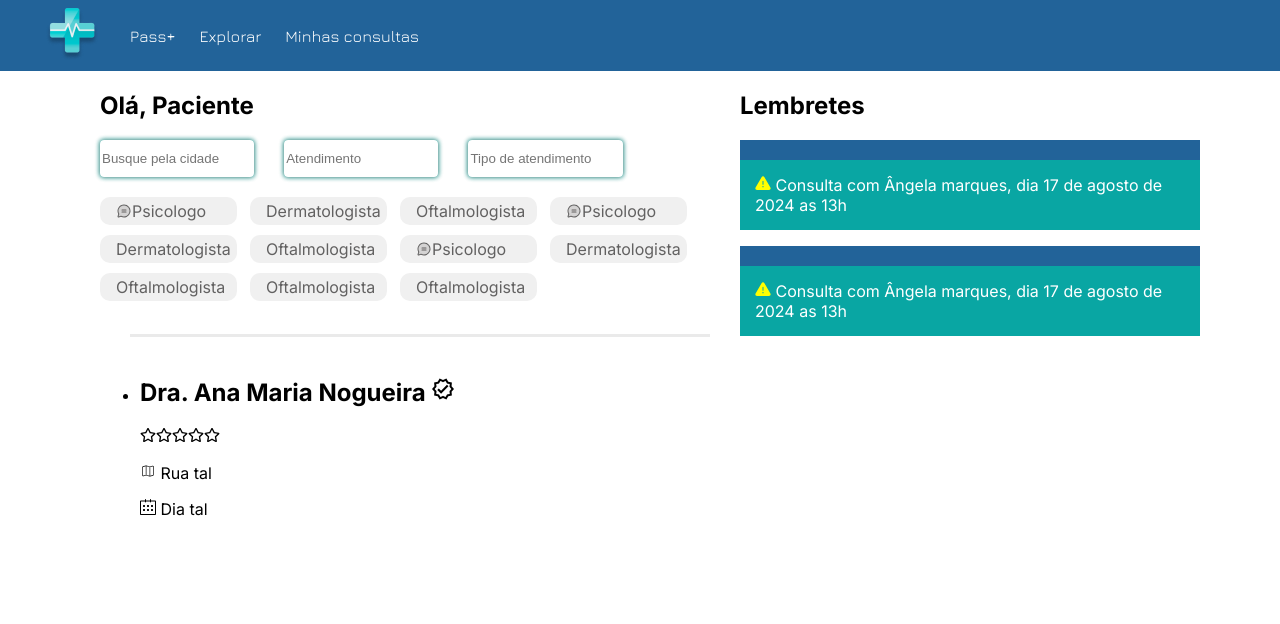
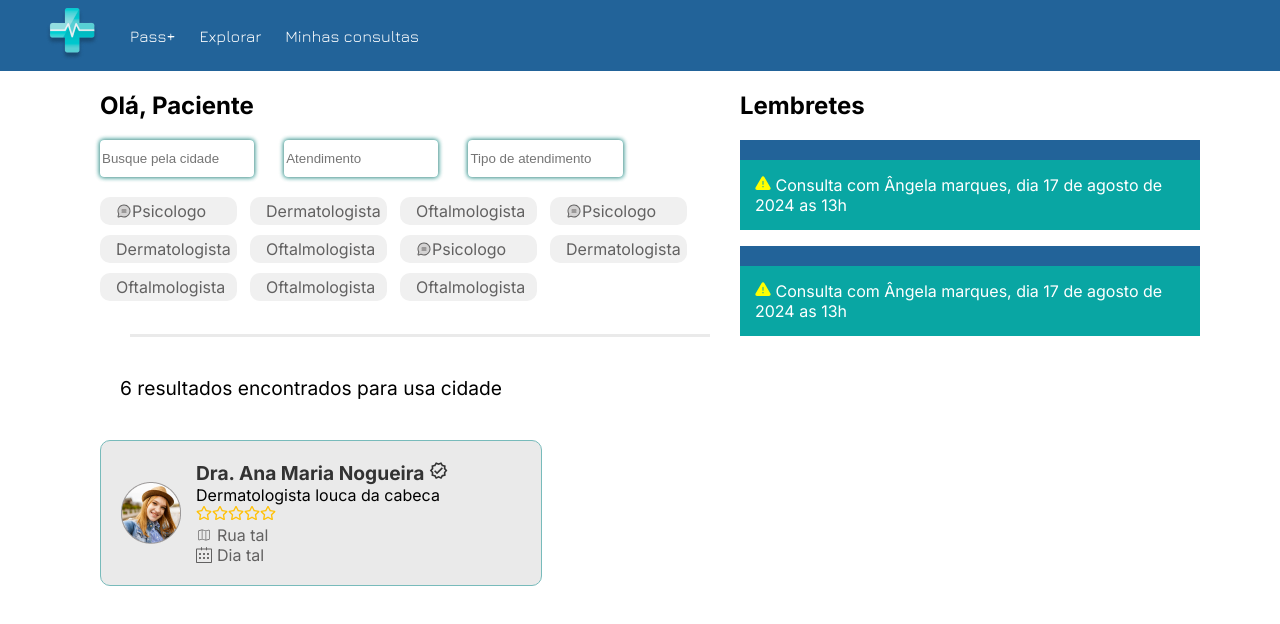
Before and after one commit to Guilherme549/Pass-, a React (Create React App) app in the folder pass/: page /search in a window 1280 px wide. Shown: the top 624 px of the page. Built offline with nearby package versions, Linux system fonts and the light colour scheme.

Commit message:
Estilizando a DoctorsUL (pagina search finalizada)

```diff
--- a/pass/src/UserList/DoctorsUL.jsx
+++ b/pass/src/UserList/DoctorsUL.jsx
@@ -3,19 +3,22 @@ import { FaRegStar } from "react-icons/fa";
 import { MdOutlineVerified } from "react-icons/md";
 import { CiMap } from "react-icons/ci";
 import { SlCalender } from "react-icons/sl";
-
+import styles from './DoctorsUL.module.css'
+import ana from './../img/ana.png'
 
 export default function DoctorsUL(){
     return (
-        <ul>
-            <li>
-                <div>
-                    <h2>
+        <ul className={styles.doctorsList}>
+            <li className={styles.doctorItem}>
+                <img src={ana} alt="Doctor Profile" /> {/* Adicione o caminho para sua imagem */}
+                <div className={styles.doctorInfo}>
+                    <h2 className={styles.doctorName}>
                         Dra. Ana Maria Nogueira <span><MdOutlineVerified /></span>
                     </h2>
-                    <p><FaRegStar /><FaRegStar /><FaRegStar /><FaRegStar /><FaRegStar /></p>
-                    <p><CiMap/> Rua tal</p>
-                    <p><SlCalender/> Dia tal</p>
+                    <p className={styles.description}>Dermatologista louca da cabeca </p>
+                    <p className={styles.stars}><FaRegStar /><FaRegStar /><FaRegStar /><FaRegStar /><FaRegStar /></p>
+                    <p className={styles.address}><CiMap/> Rua tal</p>
+                    <p className={styles.appointment}><SlCalender/> Dia tal</p>
                 </div>
             </li>
         </ul>
--- a/pass/src/components/pages/SearchClinic.jsx
+++ b/pass/src/components/pages/SearchClinic.jsx
@@ -7,7 +7,7 @@ import { MdFaceUnlock } from "react-icons/md";
 import { BsEar } from "react-icons/bs";
 import { MdOutlineVerified } from "react-icons/md";
 import { FaRegStar } from "react-icons/fa";
-import DoctorsUL from '../../UserList/DoctorsUL';
+import DoctorsUL from '../../userList/DoctorsUL';
 import styles from "./SearchClinic.module.css"
 import { GoAlertFill } from "react-icons/go";
 
@@ -48,6 +48,7 @@ export default function SearchClinic() {
           </section>
         </div>
         <section>
+          <p className={styles.results}>6 resultados encontrados para usa cidade</p>
           <DoctorsUL />
         </section>
       </div>
--- a/pass/src/components/pages/SearchClinic.module.css
+++ b/pass/src/components/pages/SearchClinic.module.css
@@ -43,3 +43,8 @@
   margin-bottom: 20px; /* Espaçamento abaixo do hr */
   padding-left: 0;
 }
+
+.results {
+  font-size: 1.2em;
+  margin-left: 20px;
+}
--- /dev/null
+++ b/pass/src/userList/DoctorsUL.module.css
@@ -0,0 +1,51 @@
+.doctorsList {
+    padding: 0;
+    margin-top: 40px;
+}/* DoctorsUL.module.css */
+
+.doctorsList p{
+  list-style: none;
+  padding: 0;
+  margin: 0;
+}
+
+.doctorItem {
+  background-color: #EAEAEA;
+  border-radius: 10px;
+  border: 1px solid #78BBBB;
+  padding: 20px;
+  display: flex;
+  align-items: center;
+  gap: 15px;
+  width: 400px;
+}
+
+.doctorInfo {
+  display: flex;
+  flex-direction: column;
+}
+
+.doctorName {
+  font-size: 1.2rem;
+  color: #333;
+  margin: 0;
+}
+
+.verifiedIcon {
+  color: #34c759; /* or the color of the verification checkmark */
+}
+
+.stars {
+  color: #ffc107; /* Gold color for stars */
+}
+
+.address, .appointment {
+  color: #626161; /* Gray text color */
+  display: flex;
+  align-items: center;
+  gap: 5px;
+}
+
+.addressIcon, .calendarIcon {
+  color: #6c757d; /* Icon color */
+}
```
Also changed, not shown: pass/src/img/ana.png (added).
